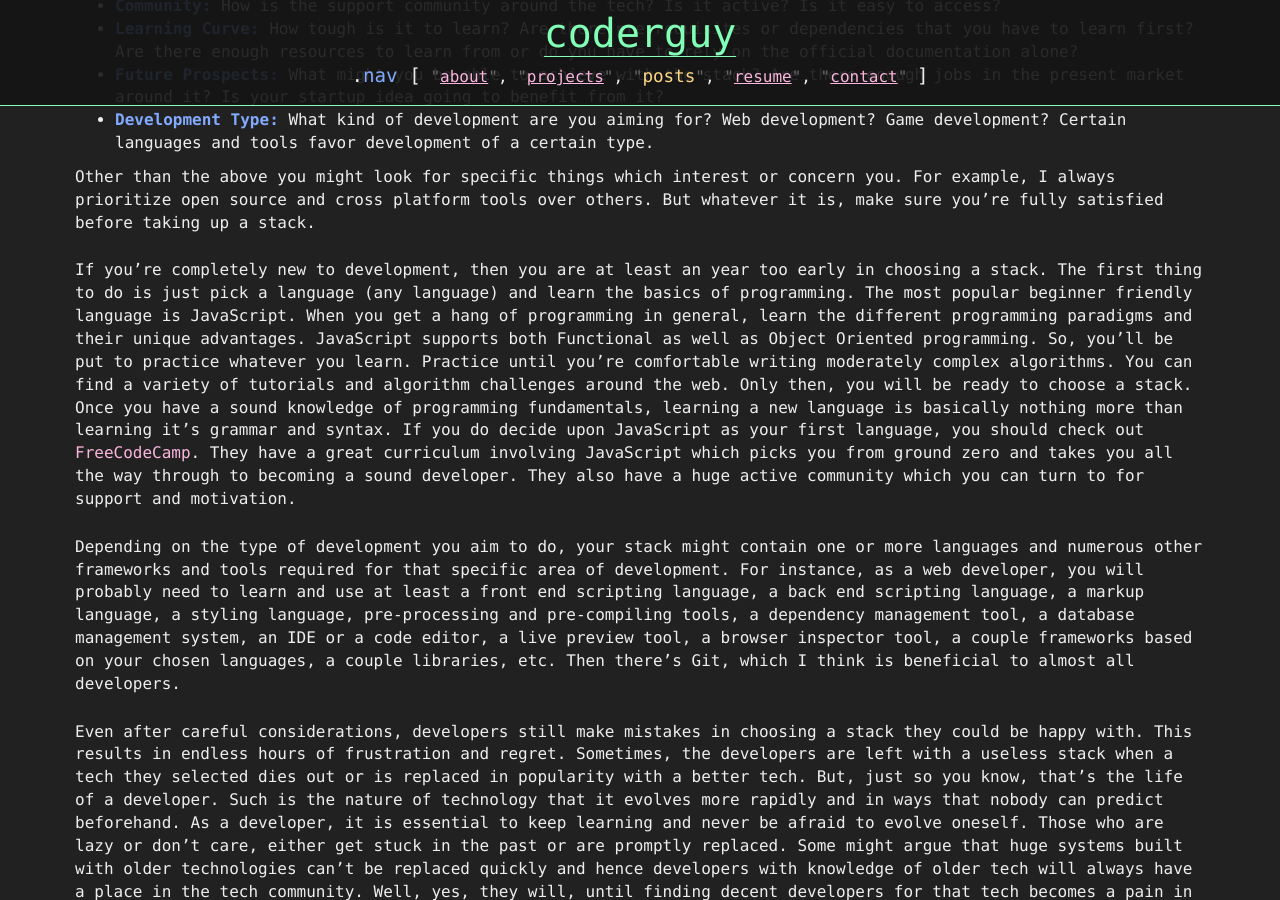
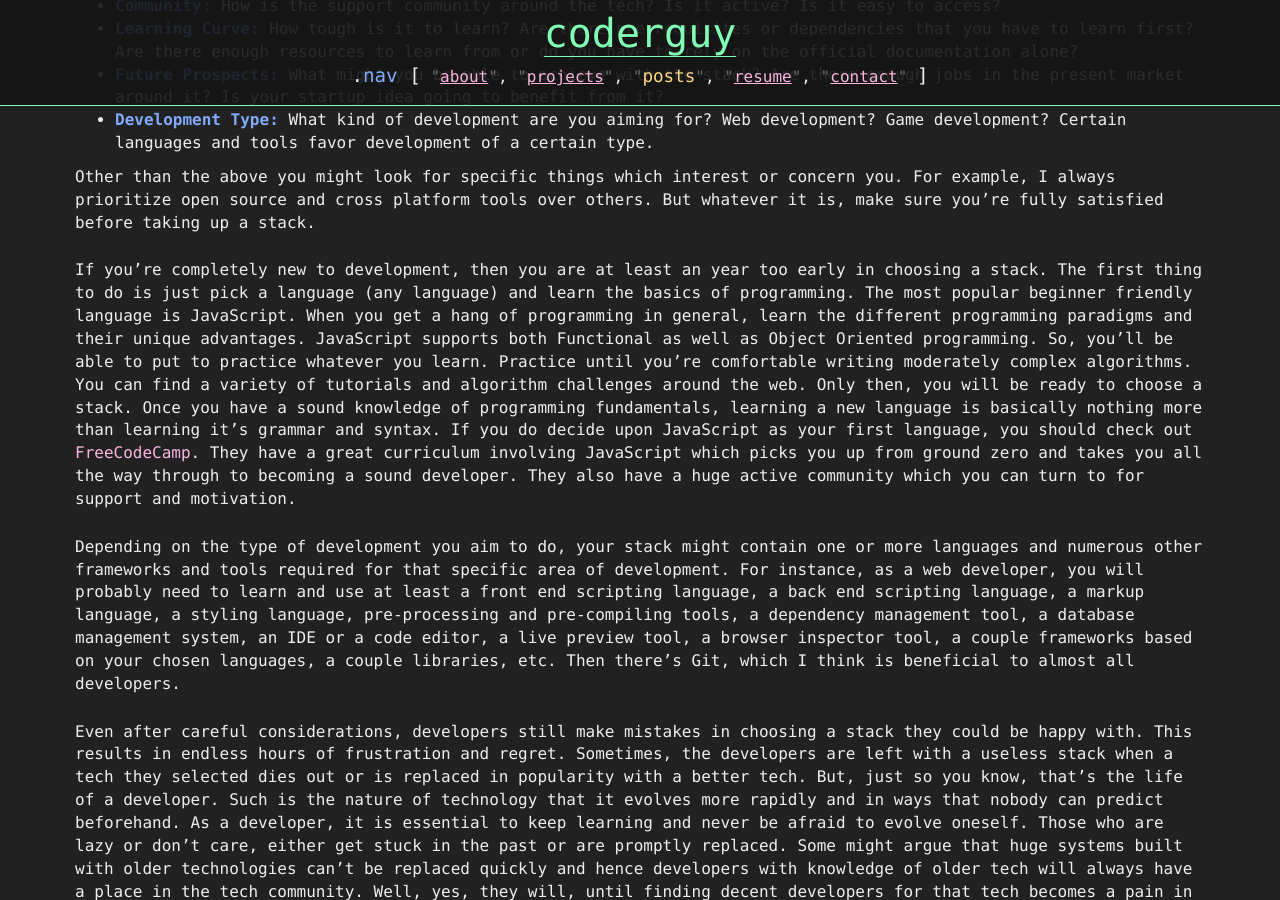
Before and after one commit to cod3rguy/cod3rguy.github.io, a Jekyll site: the page built from _posts/2017-01-02-Choosing-a-Development-Stack.md, in a window 1280 px wide and 900 px high, scrolled down 703 px. Built offline with Jekyll 4.4.1, drawn with Linux system fonts in a browser that asks for light colours; comment, search, counter and statistics services are not loaded.

Commit message:
Fixed typos

```diff
--- a/_posts/2017-01-02-Choosing-a-Development-Stack.md
+++ b/_posts/2017-01-02-Choosing-a-Development-Stack.md
@@ -17,7 +17,7 @@ The stack you choose is going to have quite some learning curve and might stick
 
 Other than the above you might look for specific things which interest or concern you. For example, I always prioritize open source and cross platform tools over others. But whatever it is, make sure you're fully satisfied before taking up a stack.
 
-If you're completely new to development, then you are at least an year too early in choosing a stack. The first thing to do is just pick a language (any language) and learn the basics of programming. The most popular beginner friendly language is JavaScript. When you get a hang of programming in general, learn the different programming paradigms and their unique advantages. JavaScript supports both Functional as well as Object Oriented programming. So, you'll be put to practice whatever you learn. Practice until you're comfortable writing moderately complex algorithms. You can find a variety of tutorials and algorithm challenges around the web. Only then, you will be ready to choose a stack. Once you have a sound knowledge of programming fundamentals, learning a new language is basically nothing more than learning it's grammar and syntax. If you do decide upon JavaScript as your first language, you should check out [FreeCodeCamp]. They have a great curriculum involving JavaScript which picks you from ground zero and takes you all the way through to becoming a sound developer. They also have a huge active community which you can turn to for support and motivation.
+If you're completely new to development, then you are at least an year too early in choosing a stack. The first thing to do is just pick a language (any language) and learn the basics of programming. The most popular beginner friendly language is JavaScript. When you get a hang of programming in general, learn the different programming paradigms and their unique advantages. JavaScript supports both Functional as well as Object Oriented programming. So, you'll be able to put to practice whatever you learn. Practice until you're comfortable writing moderately complex algorithms. You can find a variety of tutorials and algorithm challenges around the web. Only then, you will be ready to choose a stack. Once you have a sound knowledge of programming fundamentals, learning a new language is basically nothing more than learning it's grammar and syntax. If you do decide upon JavaScript as your first language, you should check out [FreeCodeCamp]. They have a great curriculum involving JavaScript which picks you up from ground zero and takes you all the way through to becoming a sound developer. They also have a huge active community which you can turn to for support and motivation.
 
 Depending on the type of development you aim to do, your stack might contain one or more languages and numerous other frameworks and tools required for that specific area of development. For instance, as a web developer, you will probably need to learn and use at least a front end scripting language, a back end scripting language, a markup language, a styling language, pre-processing and pre-compiling tools, a dependency management tool, a database management system, an IDE or a code editor, a live preview tool, a browser inspector tool, a couple frameworks based on your chosen languages, a couple libraries, etc. Then there's Git, which I think is beneficial to almost all developers.
 
```
